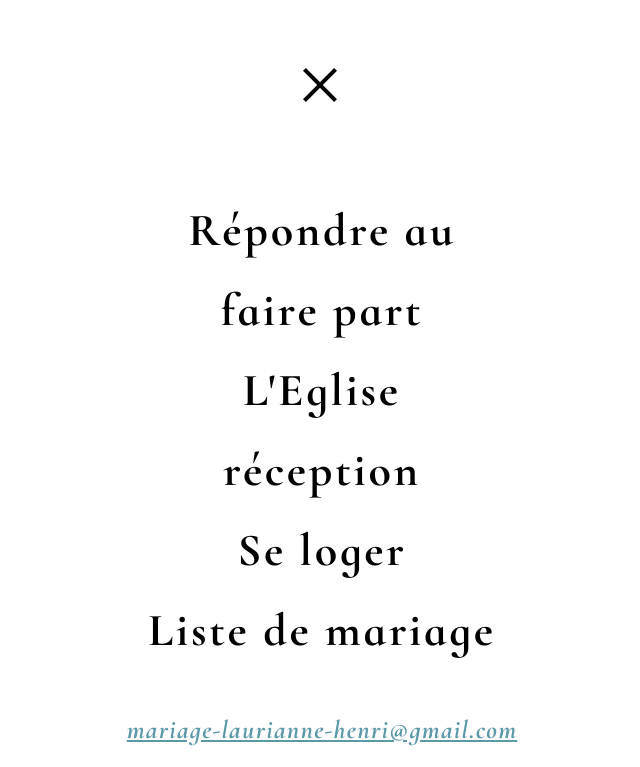
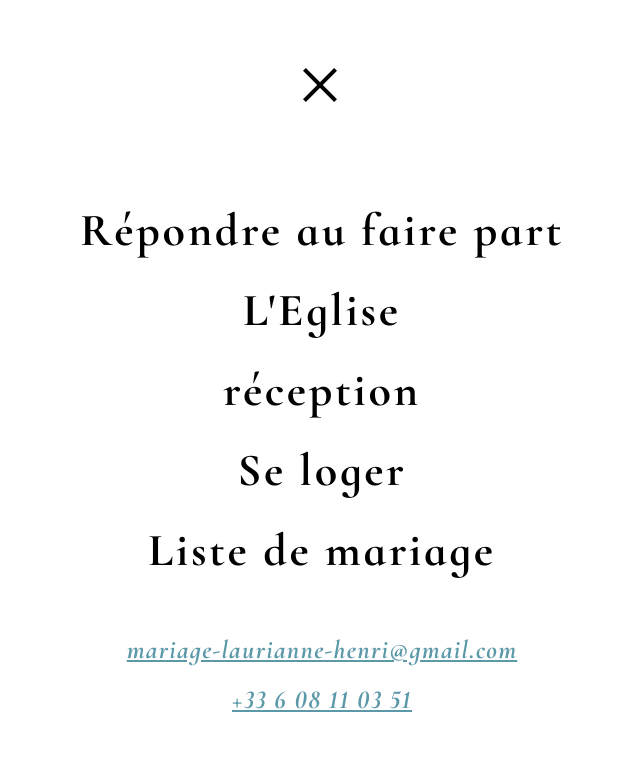
Before and after one commit to victorcdrdm/Mariage-Lauriane, a plain HTML site: page template/hebergement.html in a window 1280 px wide. Both pictures are taken after a click on the element 640 px from the left and 96 px from the top of the page. Shown: the top 767 px of the page, without its empty margins (318-958 px from the left). Drawn offline with Linux system fonts and the light colour scheme.

Commit message:
first commit

```diff
--- a/template/hebergement.html
+++ b/template/hebergement.html
@@ -13,7 +13,7 @@
 <div id="menu">
     <div class="block-menu">
         <ul>
-            <li><a target="_blank" href="https://docs.google.com/forms/d/e/1FAIpQLScokofCSCfGxA2hm2l7BwAci09cbamHWBWTFVa7th_KRl4r2Q/viewform?fbclid=IwAR28yrjIm5onXyWYdG0omWXqjUv2NE8ChEn5bpiBu4OxNzQwcRz8I5IavCI">Répondre au <br> faire part</a></li>
+            <li><a target="_blank" href="https://docs.google.com/forms/d/e/1FAIpQLScokofCSCfGxA2hm2l7BwAci09cbamHWBWTFVa7th_KRl4r2Q/viewform?fbclid=IwAR28yrjIm5onXyWYdG0omWXqjUv2NE8ChEn5bpiBu4OxNzQwcRz8I5IavCI">Répondre au faire part</a></li>
             <li><a href="church.html">L'Eglise</a></li>
             <li><a href="celebrate.html">réception</a></li>
             <li><a href="hebergement.html">Se loger</a></li>
@@ -41,7 +41,7 @@
             <div class="burger-down"></div>
         </div>
         <div class="answer">
-            <p><a target="_blank" href="https://docs.google.com/forms/d/e/1FAIpQLScokofCSCfGxA2hm2l7BwAci09cbamHWBWTFVa7th_KRl4r2Q/viewform?fbclid=IwAR28yrjIm5onXyWYdG0omWXqjUv2NE8ChEn5bpiBu4OxNzQwcRz8I5IavCI">Répondre au faire part</a></p>
+            <p><a target="_blank" href="https://docs.google.com/forms/d/e/1FAIpQLScokofCSCfGxA2hm2l7BwAci09cbamHWBWTFVa7th_KRl4r2Q/viewform?fbclid=IwAR28yrjIm5onXyWYdG0omWXqjUv2NE8ChEn5bpiBu4OxNzQwcRz8I5IavCI">Répondre au <br>faire part</a></p>
         </div>
     </div>
 </header>
```
Also changed, not shown: template/celebrate.html (+1 -1 lines), template/church.html (+1 -1 lines), template/index.html (+1 -1 lines).
